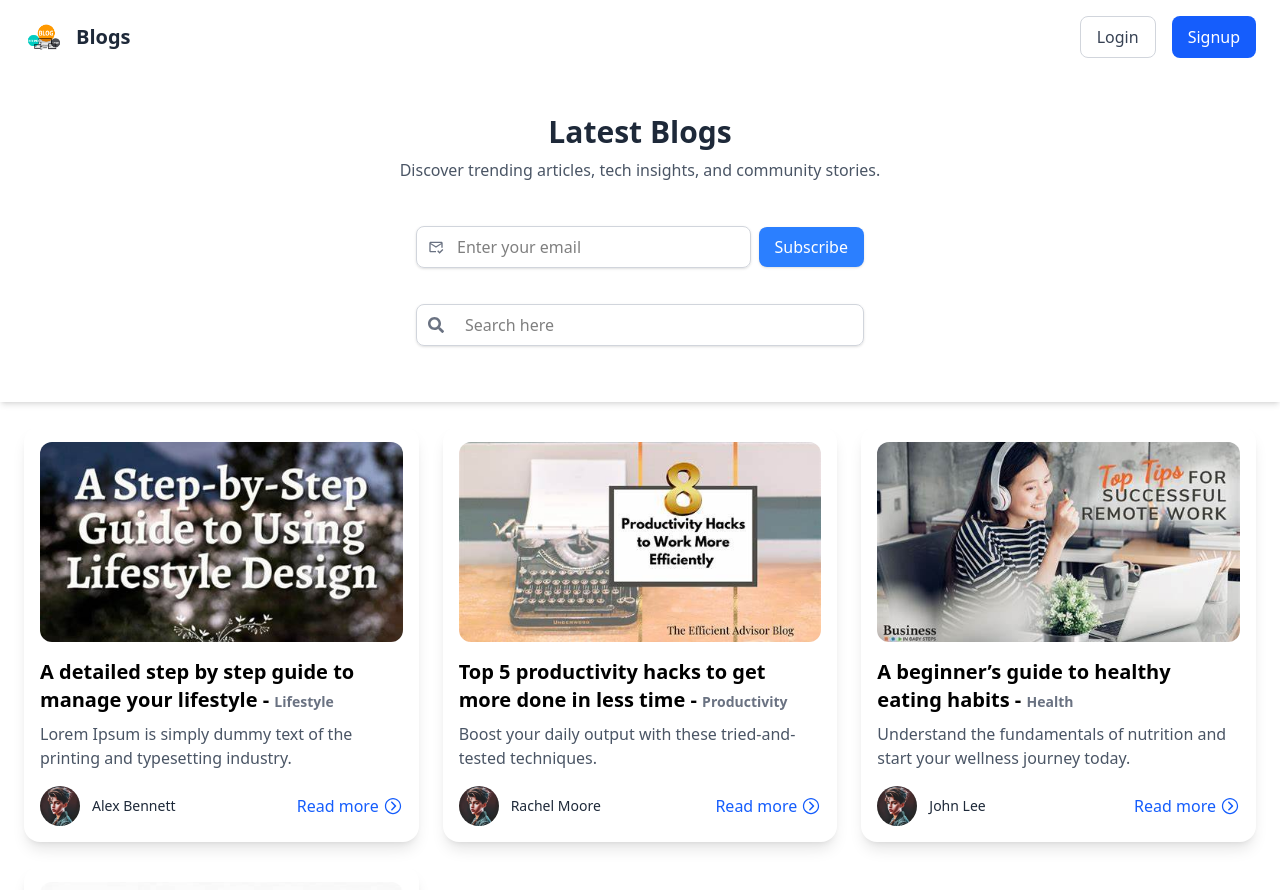
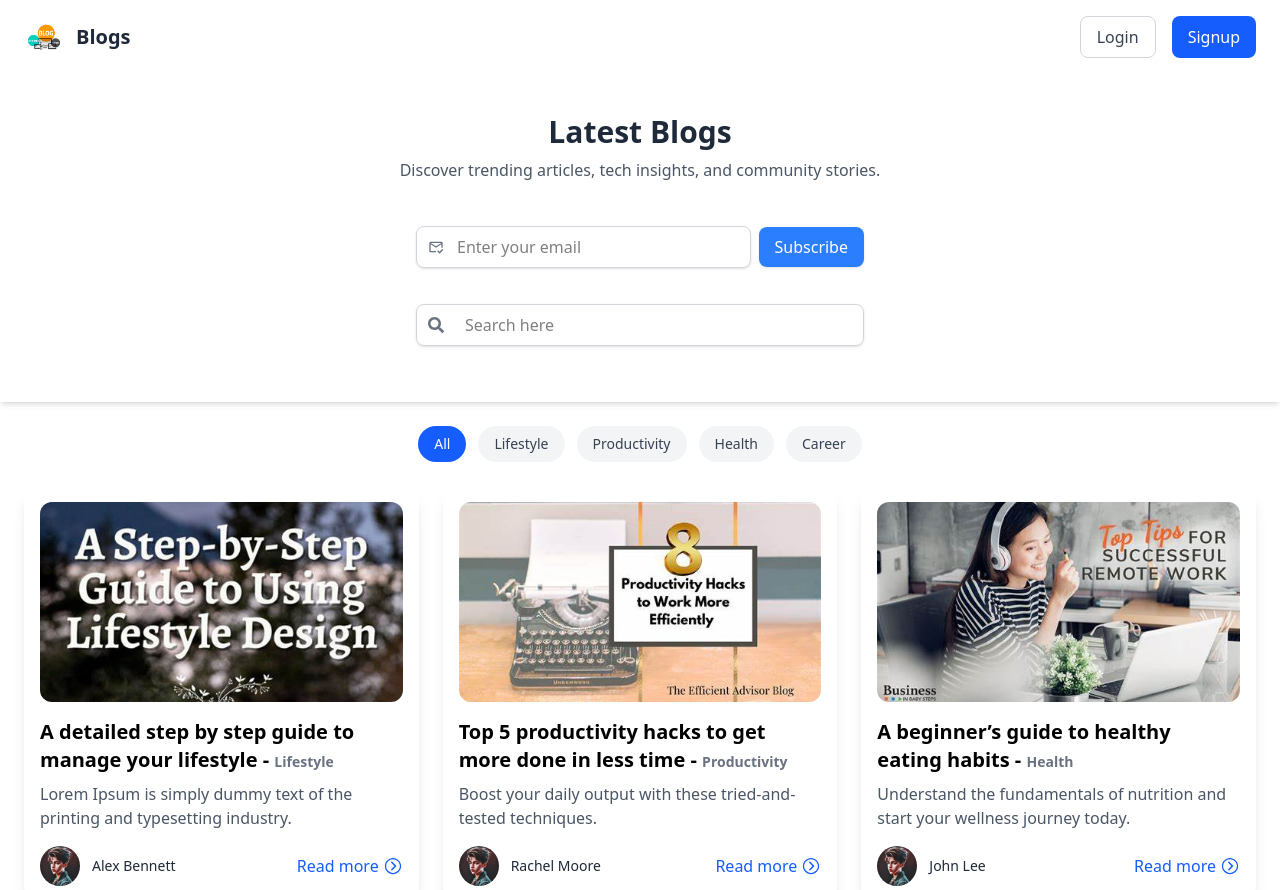
Before and after one commit to ParkkaviSivakaran72/blogApp, a Next.js app in the folder next-blog-app/: page / in a window 1280 px wide. Shown: the top 890 px of the page. Built offline with nearby package versions, Linux system fonts and the light colour scheme.

Commit message:
category wise searched

```diff
--- a/next-blog-app/app/page.js
+++ b/next-blog-app/app/page.js
@@ -1,4 +1,5 @@
 import Blog from "@/components/Blog";
+import BlogList from "@/components/BlogList";
 import Header from "@/components/Header";
 
 
@@ -6,7 +7,9 @@ export default function Home() {
   return (
     <>
       <Header/>
+      <BlogList />
       <Blog />
+
     </>
   );
 }
--- /dev/null
+++ b/next-blog-app/components/BlogList.jsx
@@ -0,0 +1,71 @@
+"use client";
+import { assets, blog_data } from '@/assets/assets';
+import Image from 'next/image';
+import React, { useState } from 'react';
+import { IoIosArrowDropright } from 'react-icons/io';
+
+const BlogList = () => {
+  const categories = ['All', ...new Set(blog_data.map(blog => blog.category))];
+  const [selectedCategory, setSelectedCategory] = useState('All');
+
+  const filteredBlogs = selectedCategory === 'All'
+    ? blog_data
+    : blog_data.filter(blog => blog.category === selectedCategory);
+
+  return (
+    <div className="p-6">
+      {/* Category Filters */}
+      <div className="flex flex-wrap gap-3 mb-6 justify-center">
+        {categories.map((cat, index) => (
+          <button
+            key={index}
+            onClick={() => setSelectedCategory(cat)}
+            className={`px-4 py-2 rounded-full text-sm font-medium transition-all ${
+              selectedCategory === cat
+                ? 'bg-blue-600 text-white'
+                : 'bg-gray-100 text-gray-700 hover:bg-gray-200'
+            }`}
+          >
+            {cat}
+          </button>
+        ))}
+      </div>
+
+      {/* Blog Grid */}
+      <div className="grid grid-cols-1 sm:grid-cols-2 lg:grid-cols-3 gap-6">
+        {filteredBlogs.map((blog, index) => (
+          <div key={index} className="bg-white rounded-2xl shadow-lg p-4">
+            <Image
+              src={blog.image}
+              alt={blog.title}
+              width={300}
+              height={300}
+              className="rounded-xl mb-4 object-cover w-full h-[200px]"
+            />
+            <h3 className="text-xl font-semibold mb-2">
+              {blog.title} - <span className="text-sm text-gray-500">{blog.category}</span>
+            </h3>
+            <p className="text-gray-600 mb-4">{blog.description}</p>
+            <div className="flex items-center justify-between mt-4">
+              <div className="flex items-center gap-3">
+                <Image
+                  src={blog.author_img}
+                  alt={blog.author}
+                  width={40}
+                  height={40}
+                  className="rounded-full"
+                />
+                <h5 className="text-sm text-gray-800">{blog.author}</h5>
+              </div>
+              <button className="flex items-center gap-1 text-blue-600 font-medium hover:underline">
+                Read more <IoIosArrowDropright className="text-xl" />
+              </button>
+            </div>
+          </div>
+        ))}
+      </div>
+    </div>
+  );
+};
+
+export default BlogList;
```
